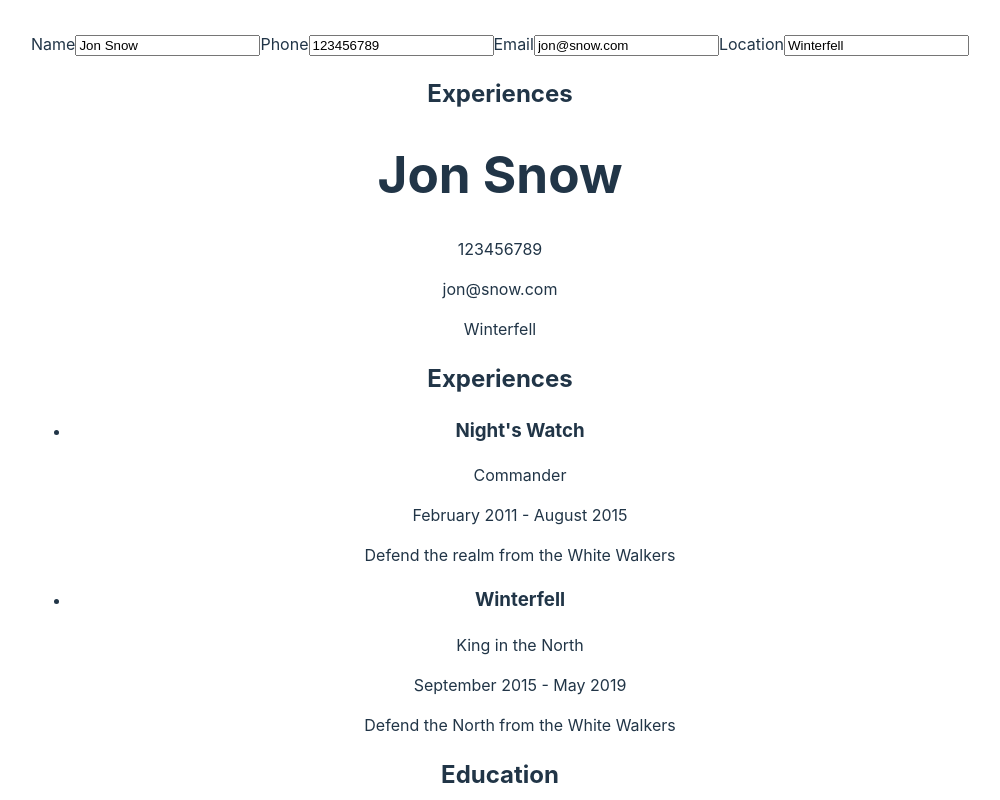
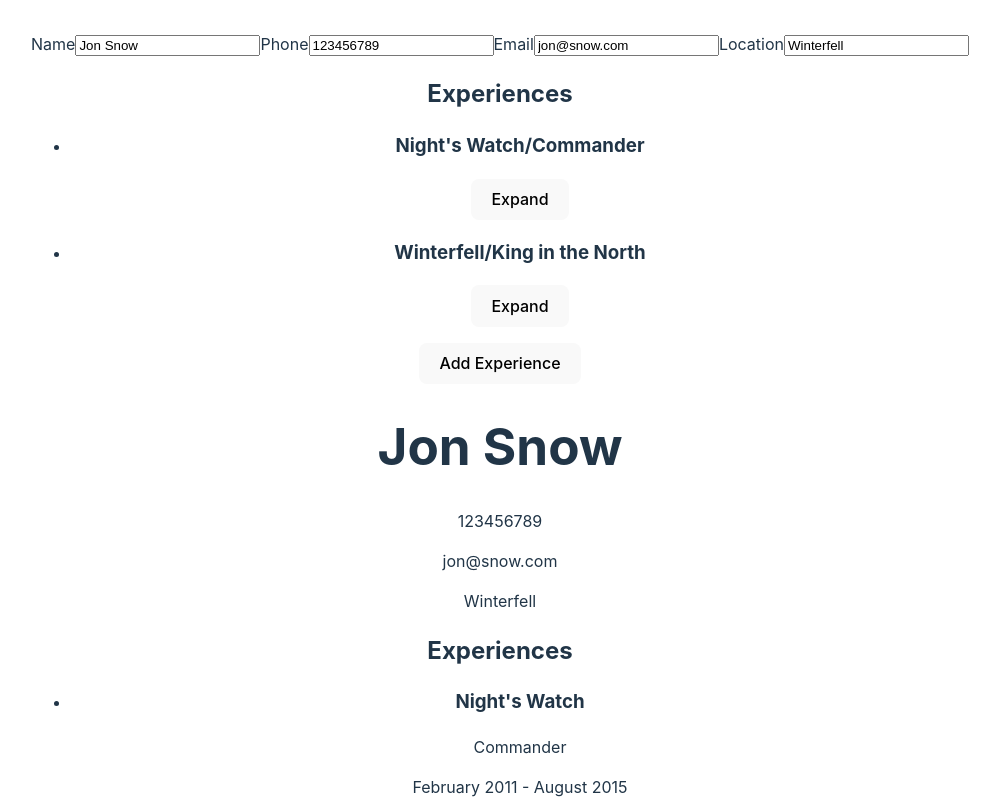
Before and after one commit to jordan-wick/cv-generator, a React (Vite) app: page / in a window 1280 px wide. Shown: the top 800 px of the page, without its empty margins (140-1140 px from the left). Built offline with nearby package versions, Linux system fonts and the light colour scheme.

Commit message:
Create experience section and form. Create button with connected function to expand/collapse form for each experience. Create add experience function.

```diff
--- a/src/App.jsx
+++ b/src/App.jsx
@@ -3,6 +3,7 @@ import example from './example.jsx'
 import { format } from 'date-fns'
 import './App.css'
 import PersonalForm from './components/editing/PersonalForm.jsx'
+import ExperiencesSection from './components/editing/ExperienceSection.jsx'
 
 function App() {
   const [resume, setResume] = useState(example);
@@ -11,14 +12,28 @@ function App() {
     setResume({ ...resume, [e.target.name]: e.target.value });
   }
 
+  // function handleExperienceChange(e, index) {
+  //   const newExperiences = {...resume.experiences};
+  //   newExperiences = {...newExperiences, [index]: }
+  // }
+
+  function addExperience() {
+    const newExperience = {
+      company: '',
+      position: '',
+      startDate: new Date(),
+      endDate: new Date(),
+      summary: '',
+      id: crypto.randomUUID(),
+    }
+    setResume({...resume, experiences: [...resume.experiences, newExperience]})
+  }
+
   return (
     <div className="app">
       <div className="editing">
         <PersonalForm resume={resume} onChange={handlePersonalInfoChange} />
-        <div className="experience-form">
-          <h2>Experiences</h2>
-          {/* TODO */}
-        </div>
+        <ExperiencesSection onAdd={addExperience}/>
       </div>
       <div className="resume">
         <div className="resume-header">
--- /dev/null
+++ b/src/components/editing/ExperienceSection.jsx
@@ -0,0 +1,79 @@
+import Input from "../Input";
+import example from "../../example";
+import { useState } from "react";
+
+export default function ExperienceSection({ onChange, onAdd, onRemove }) {
+  const [experiencesSection, setExperiencesSection] = useState(example.experiences);
+
+  const experiencesList = experiencesSection.map((experience, index) => {
+    if (experience.expanded) {
+      return (
+        <li key={index}>
+          <Input
+            label="Company"
+            type="text"
+            name="company"
+            value={experience.company}
+            onChange={onChange}
+          />
+          <Input
+            label="Position"
+            type="text"
+            name="position"
+            value={experience.position}
+            onChange={onChange}
+          />
+          <Input
+            label="Start Date"
+            type="date"
+            name="startDate"
+            value={experience.startDate}
+            onChange={onChange}
+          />
+          <Input
+            label="End Date"
+            type="date"
+            name="endDate"
+            value={experience.endDate}
+            onChange={onChange}
+          />
+          <Input
+            label="Summary"
+            type="text"
+            name="summary"
+            value={experience.summary}
+            onChange={onChange}
+          />
+          <button onClick={() => onRemove(index)}>Remove Experience</button>
+          <button onClick={() => expandExperience(index)}>Collapse</button>
+        </li>
+      )
+    } else {
+      return (
+        <li key={index}>
+          <h3>{experience.company}/{experience.position}</h3>
+          <button onClick={() => expandExperience(index)}>Expand</button>
+        </li>
+      )
+    }
+  });
+
+  function expandExperience(index) {
+    setExperiencesSection(prevState =>
+      prevState.map((exp, ind) =>
+        ind === index ? { ...exp, expanded: !exp.expanded } : exp
+      )
+    );
+    experiencesSection.forEach(experience => {
+      console.log(`${experience.company} is expanded: ${experience.expanded}`);
+    })
+  }
+
+  return (
+    <div className="experiences-section">
+      <h2>Experiences</h2>
+      <ul>{experiencesList}</ul>
+      <button onClick={onAdd}>Add Experience</button>
+    </div>
+  )
+}
--- a/src/example.jsx
+++ b/src/example.jsx
@@ -9,14 +9,18 @@ const example = {
       position: "Commander",
       startDate: new Date(2011, 1),
       endDate: new Date(2015, 7),
-      summary: "Defend the realm from the White Walkers"
+      summary: "Defend the realm from the White Walkers",
+      id: crypto.randomUUID(),
+      expanded: false,
     },
     {
       company: "Winterfell",
       position: "King in the North",
       startDate: new Date(2015, 8),
       endDate: new Date(2019, 4),
-      summary: "Defend the North from the White Walkers"
+      summary: "Defend the North from the White Walkers",
+      id: crypto.randomUUID(),
+      expanded: false,
     }
   ],
   education: [
@@ -24,7 +28,9 @@ const example = {
       institution: "Winterfell University",
       degree: "Bachelor of Combat",
       startDate: new Date(2001, 7),
-      endDate: new Date(2005, 4)
+      endDate: new Date(2005, 4),
+      id: crypto.randomUUID(),
+      expanded: false,
     }
   ],
 };
```
Also changed, not shown: src/components/editing/ExperienceForm.jsx (added).
